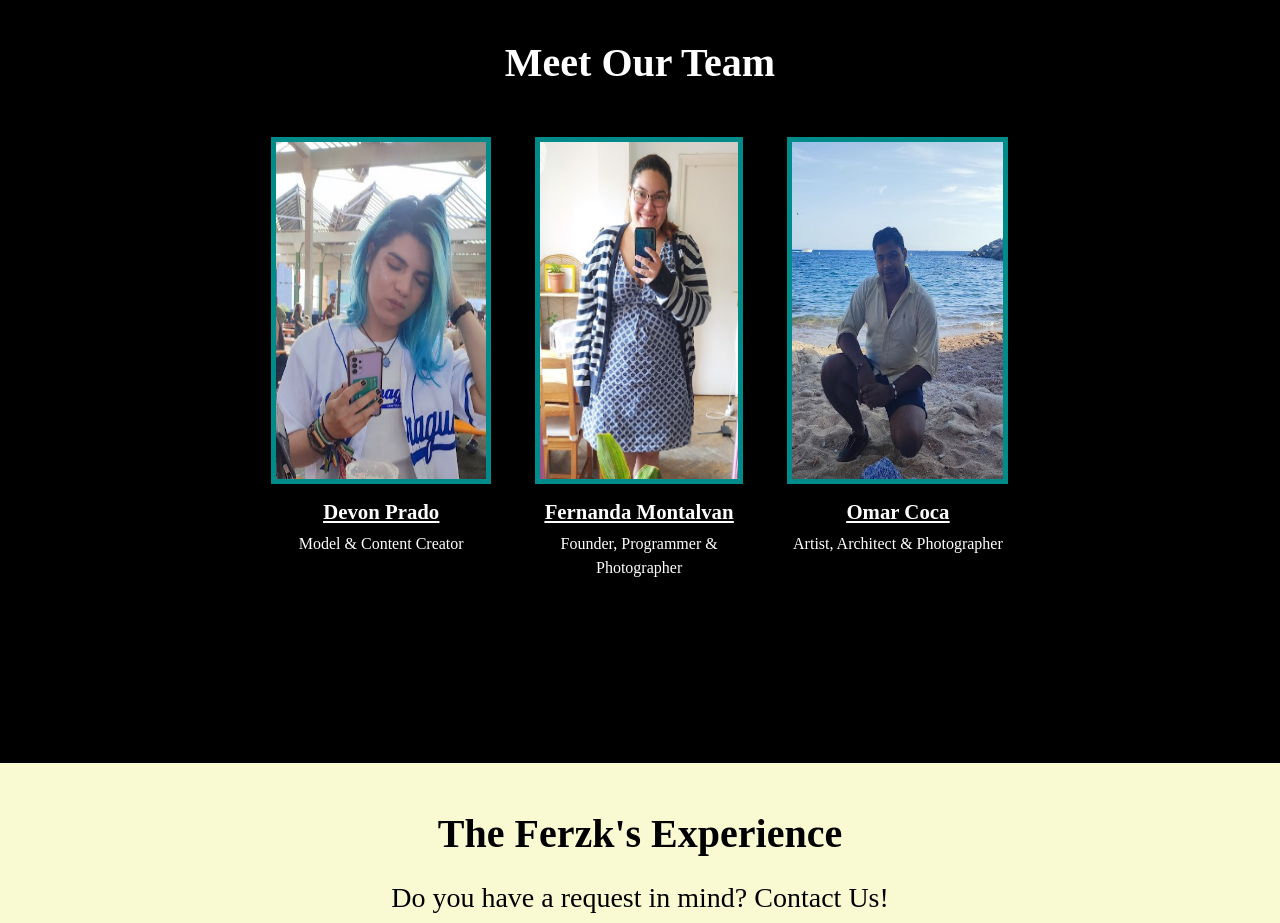
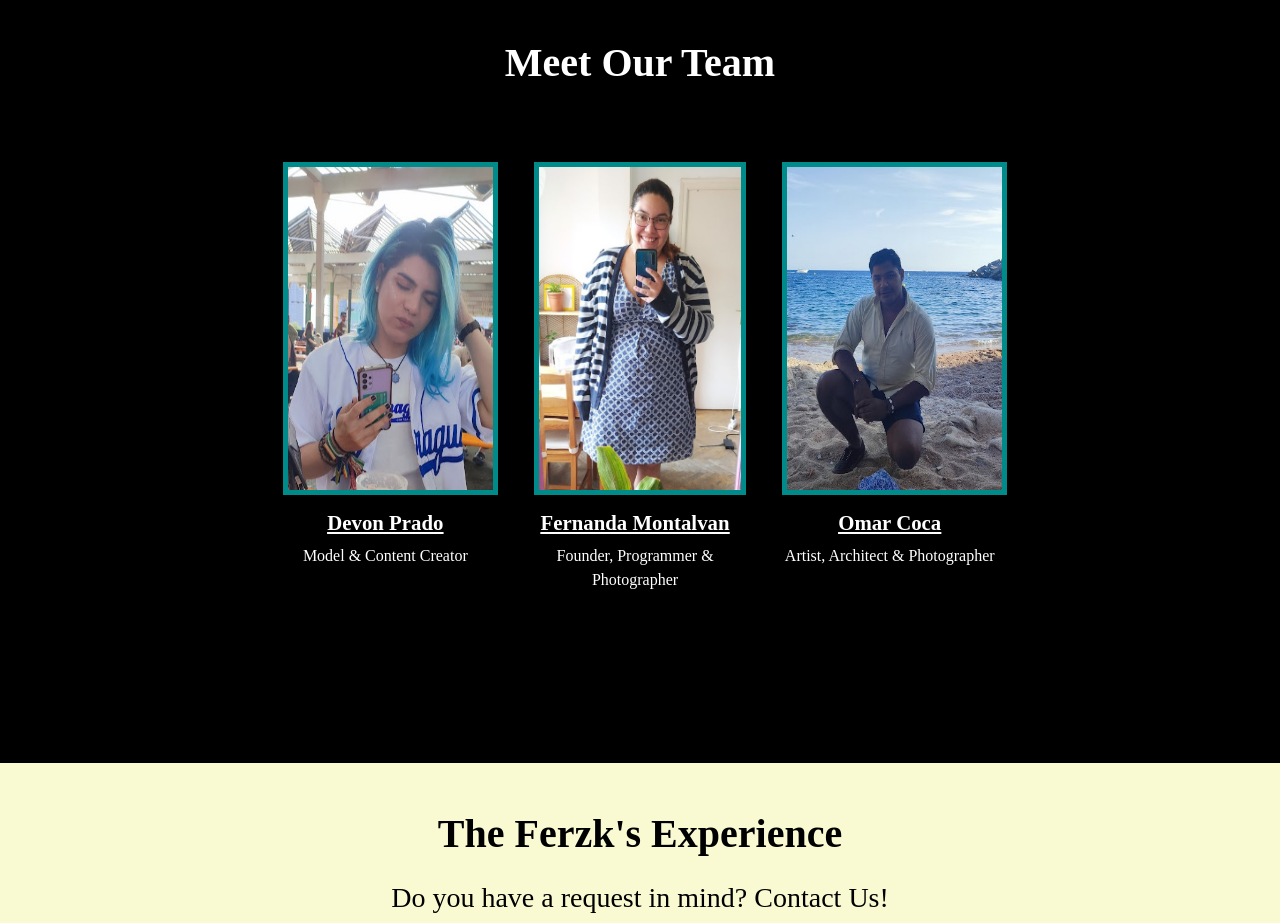
Before and after one commit to FerMon98/Company-Home-Page-Code-Academy, a plain HTML site: page index.html in a window 1280 px wide. Shown: the part 3840-4763 px from the top of the page. Drawn offline with Linux system fonts and the light colour scheme; a web font is replaced by a local one.

Commit message:
Finishing touches

```diff
--- a/styles.css
+++ b/styles.css
@@ -484,19 +484,18 @@ header .desktop ul {
 }
 
 .equipo {
-    margin-top: 3%;
-    margin-bottom: 5%;
+    margin-top: 5%;
     display: inline-flex;
     justify-content: space-around;
-    height: 90%;
+    height: 80%;
     max-width: 100%;
     line-height: 1.5em;
 }
 
 .teammember {
     height: 70%;
-    max-width: 30%;
-    padding: 2%;
+    max-width: 70%;
+    margin: 2% 3% 0 3%;
 }
 
 .teammember h3 {
@@ -517,7 +516,7 @@ header .desktop ul {
 .equipopic {
     border: 5px solid darkcyan;
     height: 80%;
-    max-width: 90%;
+    max-width: 100%;
 }
 
 /* Team Section Media Query */
```
